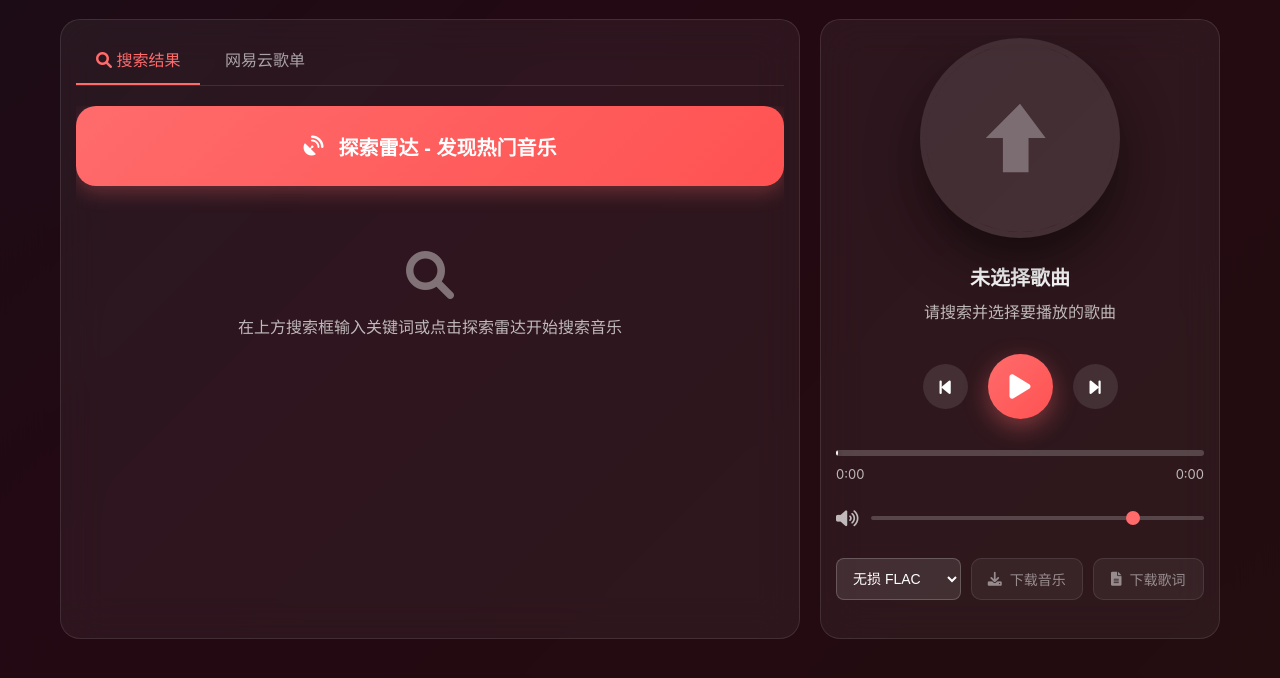
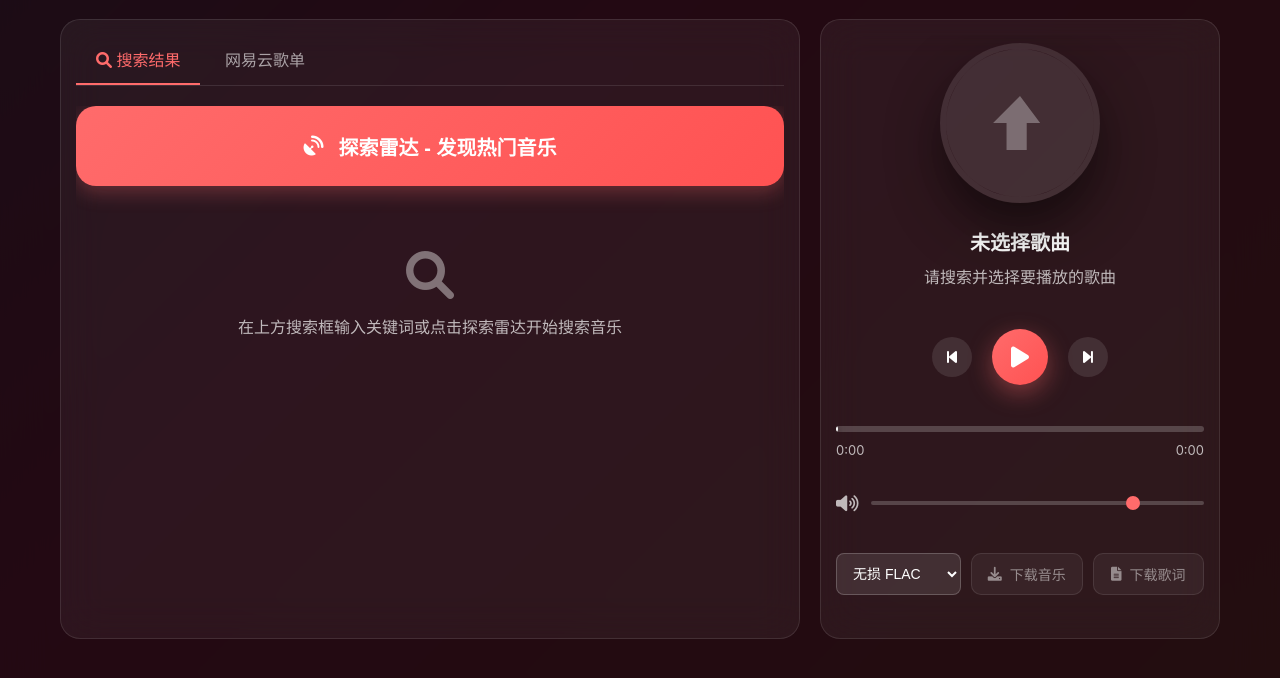
Before and after one commit to Charlies214/music, a website: page index.html in a window 1280 px wide. Shown: the part 76-754 px from the top of the page. Drawn offline with Linux system fonts and the light colour scheme.

Commit message:
fix: Compatibility issues with a slightly smaller screen
-Slightly reduce the size of the song cover graphics

-Slightly reduce the size of the previous \play | pause \next button

```diff
--- a/index.html
+++ b/index.html
@@ -580,8 +580,8 @@
         }
 
         .current-cover {
-            width: 200px;
-            height: 200px;
+            width: 160px;
+            height: 160px;
             border-radius: 50%;
             object-fit: cover;
             box-shadow: 0 25px 50px rgba(0, 0, 0, 0.5);
@@ -663,15 +663,15 @@
         }
 
         .control-btn.small {
-            width: 45px;
-            height: 45px;
-            font-size: 18px;
+            width: 40px;
+            height: 40px;
+            font-size: 16px;
         }
 
         .play-btn {
-            width: 65px;
-            height: 65px;
-            font-size: 28px;
+            width: 56px;
+            height: 56px;
+            font-size: 24px;
             background: linear-gradient(135deg, #ff6b6b, #ff5252);
             box-shadow: 0 8px 25px rgba(255, 107, 107, 0.4);
         }
```
